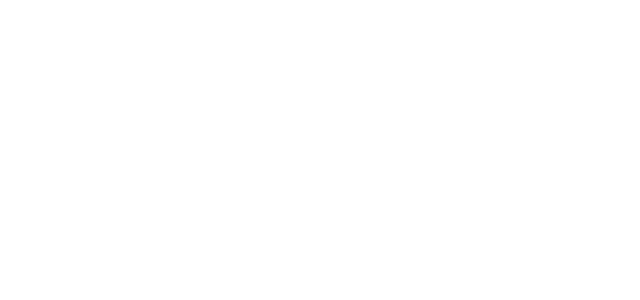
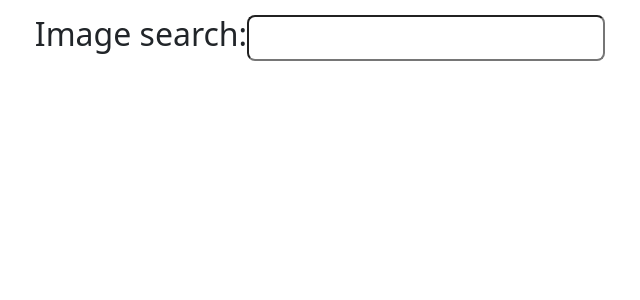
Before and after one commit to balazs-varga/unsplashy, a React (Create React App) app: page / in a window 1280 px wide. Shown: the top 300 px of the page, without its empty margins (320-960 px from the left). Built offline with nearby package versions, Linux system fonts and the light colour scheme.

Commit message:
create SearchBar component

```diff
--- a/src/App.js
+++ b/src/App.js
@@ -1,8 +1,9 @@
+import SearchBar from "./components/SearchBar";
 
-function App() {
+const App = () => {
   return (
     <div>
-
+      <SearchBar />
     </div>
   );
 }
--- /dev/null
+++ b/src/components/SearchBar.css
@@ -0,0 +1,13 @@
+.flex-container {
+    display: flex;
+    justify-content: center;
+    align-items: center;
+    padding: 15px;
+}
+
+.search-input {
+    font-size: 1.5em;
+    padding: 3px;
+    border-radius: 8px;
+    display: inline-block;
+}
--- /dev/null
+++ b/src/components/SearchBar.js
@@ -0,0 +1,19 @@
+import React, { Component } from 'react';
+import './SearchBar.css';
+
+class SearchBar extends Component {
+    render() {
+        return (
+            <div>
+                <form className='flex-container'>
+                    <label htmlFor='search'>
+                        <h2>Image search:</h2>
+                    </label>
+                    <input type="text" className='search-input' />
+                </form>
+            </div>
+        )
+    }
+};
+
+export default SearchBar;
```
